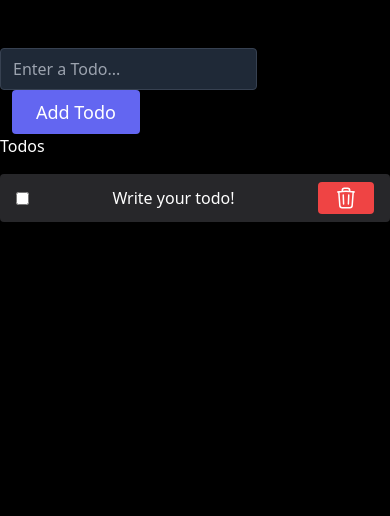
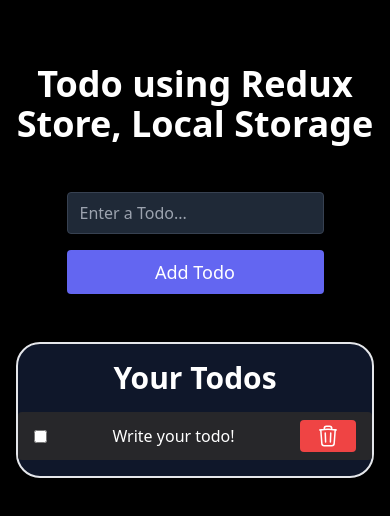
Before and after one commit to AbhilashAcharyaS/Todo-Redux-React, a React (Vite) app: page / in a window 390 px wide. Shown: the top 516 px of the page. Built offline with nearby package versions, Linux system fonts and the light colour scheme.

Commit message:
responsive design

```diff
--- a/src/App.jsx
+++ b/src/App.jsx
@@ -10,7 +10,10 @@ function App() {
   return (
     <Provider store={appStore}>
       <div className='text-white'>
+        <h1 className='text-center text-4xl font-extrabold my-4 mt-16 sm:my-8'>Todo using Redux Store, Local Storage</h1>
+        <div className='flex flex-col sm:flex-row'>
         <TodoForm/>
+        </div>
         <TodoItems/>
       </div>
     </Provider>
--- a/src/Components/TodoForm.jsx
+++ b/src/Components/TodoForm.jsx
@@ -1,23 +1,25 @@
-import React, {useState} from 'react'
-import {useDispatch} from 'react-redux'
-import {addTodo} from '../store/todoSlice'
+import React, { useState } from "react";
+import { useDispatch } from "react-redux";
+import { addTodo } from "../store/todoSlice";
 
 function TodoForm() {
+  const [input, setInput] = useState("");
+  const dispatch = useDispatch();
 
-    const [input, setInput] = useState('')
-    const dispatch = useDispatch()
-
-    const addTodoHandler = (e) => {
-        e.preventDefault()
-        dispatch(addTodo(input))
-        setInput('')
+  const addTodoHandler = (e) => {
+    e.preventDefault();
+    if (input.length < 1) alert("Enter something!");
+    else {
+      dispatch(addTodo(input));
+      setInput("");
     }
+  };
 
   return (
-    <form onSubmit={addTodoHandler} className="space-x-3 mt-12">
+    <form onSubmit={addTodoHandler} className="space-y-4 sm:space-y-0 sm:space-x-3 mt-8 mx-auto flex flex-col sm:flex-row">
       <input
         type="text"
-        className="bg-gray-800 rounded border border-gray-700 focus:border-indigo-500 focus:ring-2 focus:ring-indigo-900 text-base outline-none text-gray-100 py-1 px-3 leading-8 transition-colors duration-200 ease-in-out"
+        className="bg-gray-800 rounded border border-gray-700 focus:border-indigo-500 focus:ring-2 focus:ring-indigo-900 outline-none text-gray-100 py-1 px-3 leading-8 transition-colors duration-200 ease-in-out "
         placeholder="Enter a Todo..."
         value={input}
         onChange={(e) => setInput(e.target.value)}
@@ -29,7 +31,7 @@ function TodoForm() {
         Add Todo
       </button>
     </form>
-  )
+  );
 }
 
 export default TodoForm;
--- a/src/Components/TodoItems.jsx
+++ b/src/Components/TodoItems.jsx
@@ -18,8 +18,8 @@ const TodoItems = () => {
     }
 
   return (
-    <>
-    <div>Todos</div>
+    <div className='mt-12 mb-12 border-2 py-4 bg-slate-900 w-11/12 sm:w-5/6 mx-auto rounded-3xl'>
+    <h1 className='text-3xl text-center font-extrabold'>Your Todos</h1>
     <ul className="list-none">
         {todos.map((todo) => (
           <li
@@ -31,9 +31,8 @@ const TodoItems = () => {
               className="cursor-pointer"
               checked={todo.completed}
               onChange={()=>toggleCompleted(todo.id)}
-              placeholder='mark'
           />
-            <div className={`text-white ${todo.completed ? "line-through": ""}`}>{todo.todoMsg}</div>
+            <div className={`text-white px-4  ${todo.completed ? "line-through": ""}`}>{todo.todoMsg}</div>
 
             <button
              onClick={()=>handleDelete(todo.id)}
@@ -57,7 +56,7 @@ const TodoItems = () => {
           </li>
         ))}
       </ul>
-    </>
+    </div>
   )
 }
 
```
